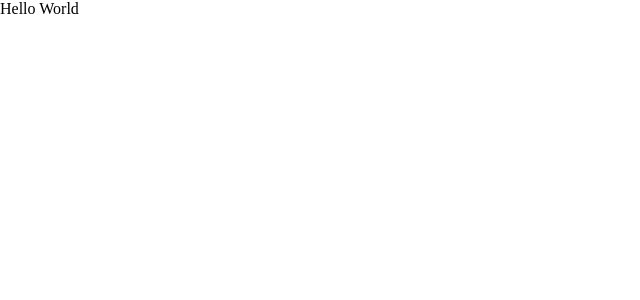
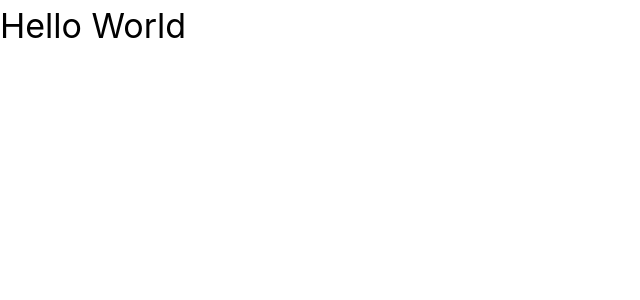
Before and after one commit to Avas77/sigma-job-application-portal-be, a React (Vite) app in the folder client/: page / in a window 1280 px wide. Shown: the top 300 px of the page, without its empty margins (0-640 px from the left). Built offline with nearby package versions, Linux system fonts and the light colour scheme.

Commit message:
feat: added mantine support

```diff
--- a/client/package.json
+++ b/client/package.json
@@ -10,6 +10,8 @@
     "preview": "vite preview"
   },
   "dependencies": {
+    "@mantine/core": "^7.10.2",
+    "@mantine/hooks": "^7.10.2",
     "react": "^18.2.0",
     "react-dom": "^18.2.0"
   },
--- a/client/src/App.tsx
+++ b/client/src/App.tsx
@@ -1,5 +1,12 @@
+import "@mantine/core/styles.css";
+import { MantineProvider, Text } from "@mantine/core";
+
 function App() {
-  return <div>Hello World</div>;
+  return (
+    <MantineProvider>
+      <Text fz={"h1"}>Hello World</Text>
+    </MantineProvider>
+  );
 }
 
 export default App;
```
Also changed, not shown: client/src/main.tsx (+7 -7 lines), 1 other file (tests, documents, lock files or other folders).
